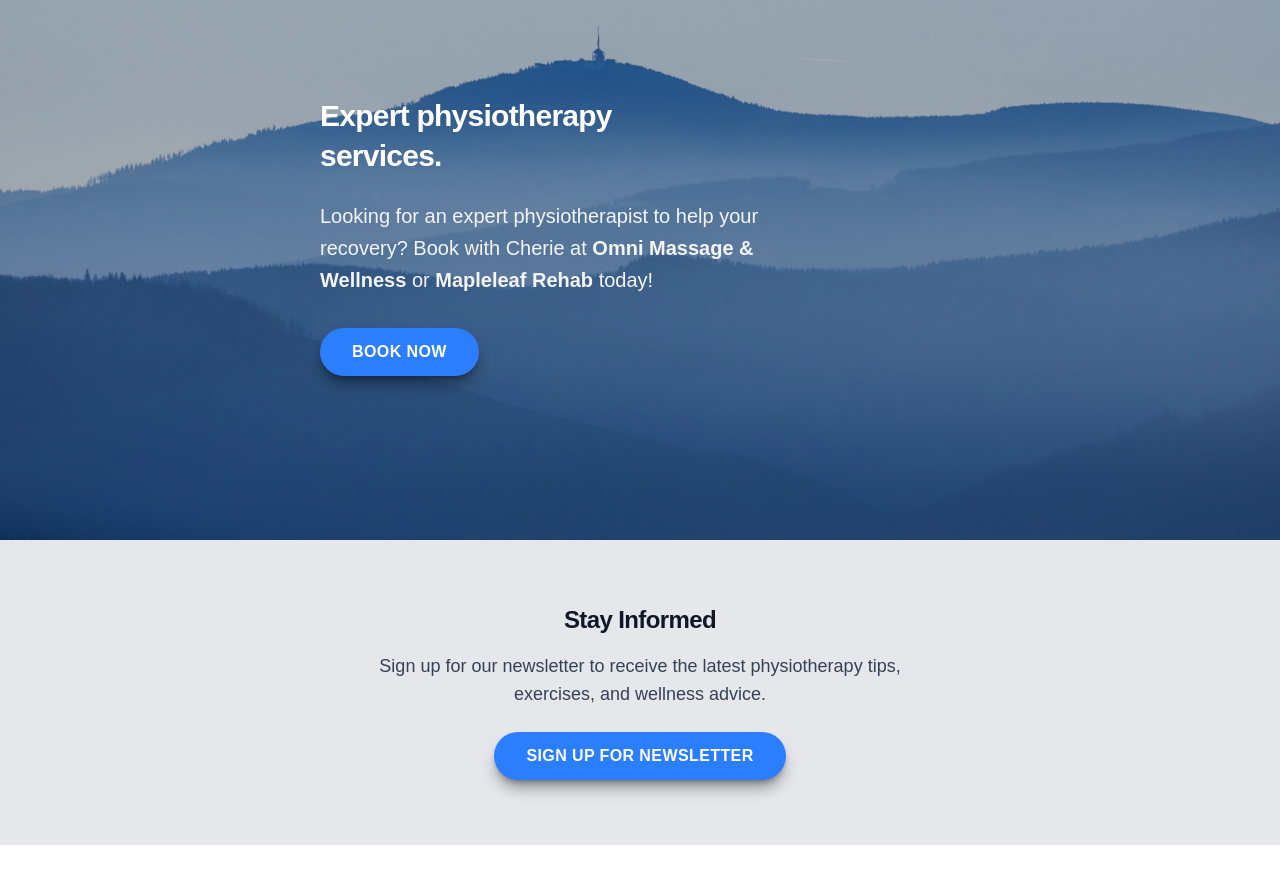
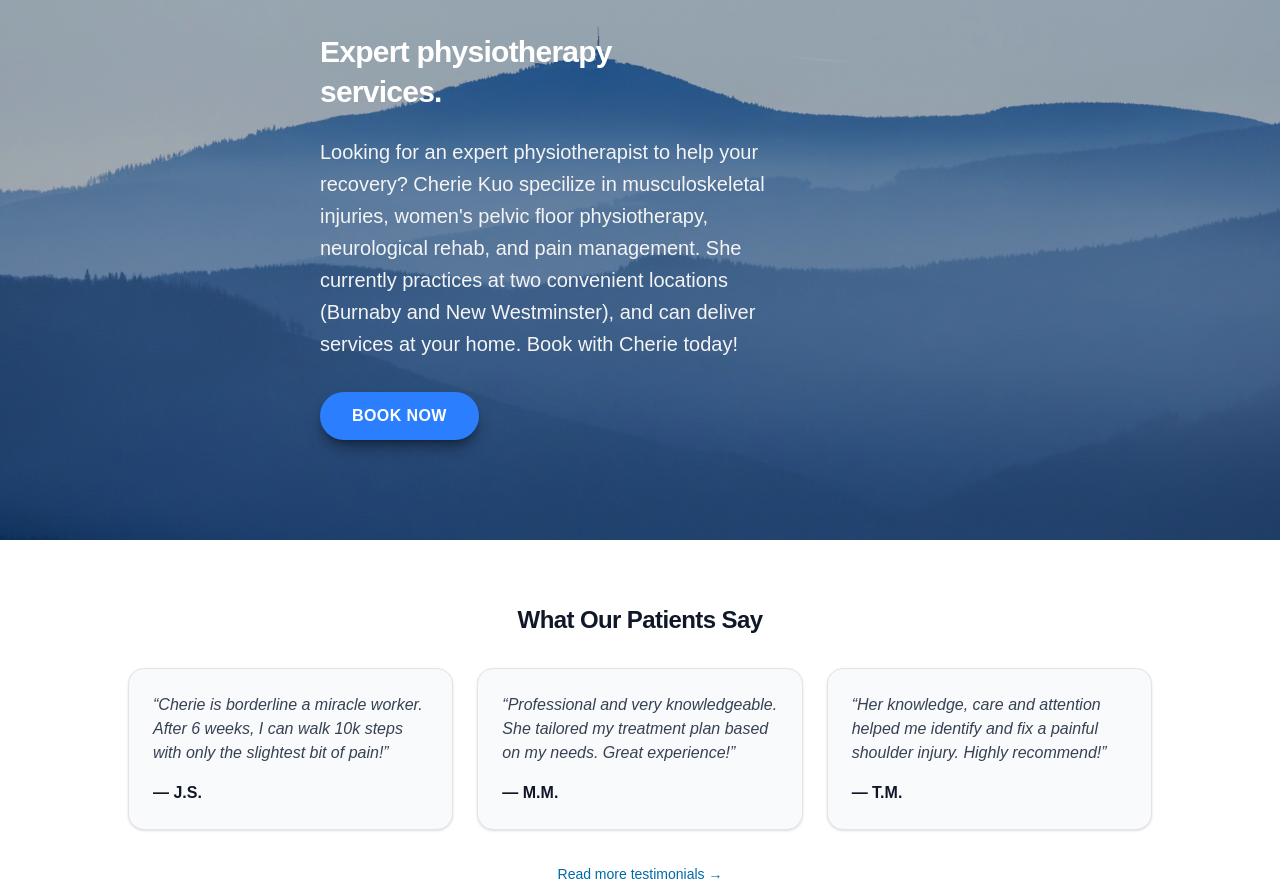
Before and after one commit to cher-kuo/cher-kuo.github.io, a Next.js app: page / in a window 1280 px wide. Shown: the part 260-1144 px from the top of the page. Built offline with nearby package versions, Linux system fonts and the light colour scheme.

Commit message:
Update home page: remove clinic names, add testimonials section, add location addresses to footer, rename Physiotherapy to Services Overview

```diff
--- a/src/app/page.tsx
+++ b/src/app/page.tsx
@@ -10,7 +10,7 @@ export const metadata: Metadata = {
   },
   openGraph: {
     title: "Liv Motion Physiotherapy - Expert Physiotherapy in Vancouver & Burnaby",
-    description: "Expert physiotherapy services with Cherie Kuo, PT, PhD. Book your appointment at Omni Massage & Wellness or Mapleleaf Rehab today!",
+    description: "Expert physiotherapy services with Cherie Kuo, PT, PhD. Book your appointment today!",
     url: "https://www.cheriekuo.com",
     type: "website",
   },
@@ -42,21 +42,7 @@ export default function Home() {
               Expert physiotherapy services.
             </h1>
             <p className="max-w-md text-xl leading-8 text-zinc-100">
-              Looking for an expert physiotherapist to help your recovery? Book with Cherie at{" "}
-              <a
-                href="https://omnimassageandwellness.janeapp.com/#/staff_member/14"
-                className="font-bold text-zinc-100"
-              >
-                Omni Massage &amp; Wellness
-              </a>{" "}
-              or {" "}
-              <a
-                href="https://mapleleaf-rehab.janeapp.com/#/staff_member/12"
-                className="font-bold text-zinc-100"
-              >
-                Mapleleaf Rehab
-              </a>{" "}
-              today!
+              Looking for an expert physiotherapist to help your recovery? Cherie Kuo specilize in musculoskeletal injuries, women's pelvic floor physiotherapy, neurological rehab, and pain management. She currently practices at two convenient locations (Burnaby and New Westminster), and can deliver services at your home. Book with Cherie today!
             </p>
           </div>
           <div className="mt-8 flex flex-col gap-4 text-base font-medium sm:flex-row">
@@ -69,6 +55,42 @@ export default function Home() {
           </div>
         </main>
       </div>
+
+      <section className="bg-white py-16">
+        <div className="container mx-auto px-6">
+          <h2 className="text-2xl font-semibold tracking-tight text-gray-900 mb-8 text-center">
+            What Our Patients Say
+          </h2>
+          <div className="grid gap-6 md:grid-cols-3 max-w-5xl mx-auto">
+            <div className="rounded-2xl border border-zinc-200 bg-gray-50 p-6 shadow-sm">
+              <blockquote className="text-gray-700 italic mb-4">
+                &ldquo;Cherie is borderline a miracle worker. After 6 weeks, I can walk 10k steps with only the slightest bit of pain!&rdquo;
+              </blockquote>
+              <p className="font-semibold text-gray-900">— J.S.</p>
+            </div>
+            <div className="rounded-2xl border border-zinc-200 bg-gray-50 p-6 shadow-sm">
+              <blockquote className="text-gray-700 italic mb-4">
+                &ldquo;Professional and very knowledgeable. She tailored my treatment plan based on my needs. Great experience!&rdquo;
+              </blockquote>
+              <p className="font-semibold text-gray-900">— M.M.</p>
+            </div>
+            <div className="rounded-2xl border border-zinc-200 bg-gray-50 p-6 shadow-sm">
+              <blockquote className="text-gray-700 italic mb-4">
+                &ldquo;Her knowledge, care and attention helped me identify and fix a painful shoulder injury. Highly recommend!&rdquo;
+              </blockquote>
+              <p className="font-semibold text-gray-900">— T.M.</p>
+            </div>
+          </div>
+          <div className="text-center mt-8">
+            <a
+              href="/testimonials"
+              className="text-sm font-medium text-sky-700 hover:text-sky-800"
+            >
+              Read more testimonials →
+            </a>
+          </div>
+        </div>
+      </section>
 
       <section className="bg-gray-200 py-16">
         <div className="container mx-auto px-6 text-center">
--- a/src/app/services/services-data.ts
+++ b/src/app/services/services-data.ts
@@ -9,13 +9,13 @@ export type Service = {
 
 export const services: Service[] = [
   {
-    title: "Physiotherapy",
+    title: "Services Overview",
     slug: "physiotherapy",
     description:
       "Comprehensive, evidence-based physiotherapy to restore movement, improve strength, and support recovery from everyday and complex conditions.",
     conditionsWeTreat: [
-      "Musculoskeletal injury",
-      "Pelvic floor physiotherapy",
+      "Musculoskeletal and/or sports injury",
+      "Women's pelvic floor dysfunction",
       "Neurological rehab",
       "Acute and chronic pain",
     ],
@@ -51,7 +51,7 @@ export const services: Service[] = [
     ],
   },
   {
-    title: "Pelvic Floor Physiotherapy",
+    title: "Women's Pelvic Floor Dysfunction",
     slug: "pelvic-floor-physiotherapy",
     description:
       "Specialized care for women's pelvic floor dysfunction, incontinence, and perinatal to postpartum recovery in a supportive, confidential environment.",
--- a/src/components/layout/Footer.tsx
+++ b/src/components/layout/Footer.tsx
@@ -43,7 +43,7 @@ const Footer = () => {
     {
       title: 'Our Services',
       links: [
-        { name: 'Physiotherapy', href: '/services/physiotherapy' },
+        { name: 'Service Overview', href: '/services/physiotherapy' },
         { name: 'Musculoskeletal Injury', href: '/services/musculoskeletal-injury' },
         { name: 'Pelvic Floor Physiotherapy', href: '/services/pelvic-floor-physiotherapy' },
         { name: 'Neurological Rehab', href: '/services/neuro-rehab' },
@@ -54,11 +54,6 @@ const Footer = () => {
     {
       title: 'Contact Info',
       links: [
-        // {
-        //   name: '123 Health St, San Francisco, CA 94110',
-        //   icon: <FaMapMarkerAlt className="inline mr-2 text-primary-600" />,
-        //   href: 'https://maps.google.com?q=123+Health+St,+San+Francisco,+CA+94110'
-        // },
         {
           name: 'livmophysio@gmail.com',
           icon: <FaEnvelope className="inline mr-2 text-primary-600" />,
@@ -73,6 +68,16 @@ const Footer = () => {
           name: 'Tues-Sat: 11:00 AM - 8:00 PM',
           icon: <FaClock className="inline mr-2 text-primary-600" />,
           href: ''
+        },
+        {
+          name: 'Burnaby: 306 - 6411 Nelson Ave, Burnaby BC V5H 4H3',
+          icon: <FaMapMarkerAlt className="inline mr-2 text-primary-600" />,
+          href: 'https://maps.google.com?q=306-6411+Nelson+Ave,+Burnaby+BC+V5H+4H3'
+        },
+        {
+          name: 'New Westminster: 75 - 10th St, New Westminster, BC V3M 3X4',
+          icon: <FaMapMarkerAlt className="inline mr-2 text-primary-600" />,
+          href: 'https://maps.google.com?q=75+10th+St,+New+Westminster,+BC+V3M+3X4'
         },
       ],
     },
```
